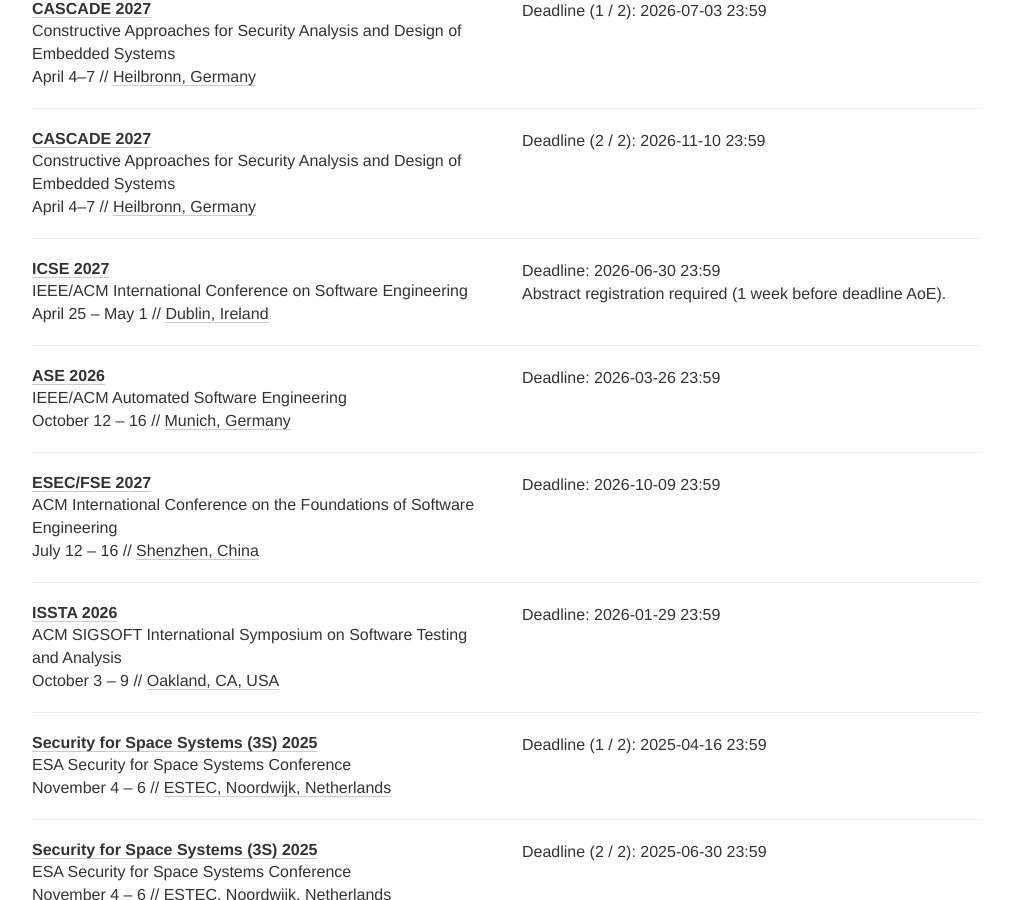
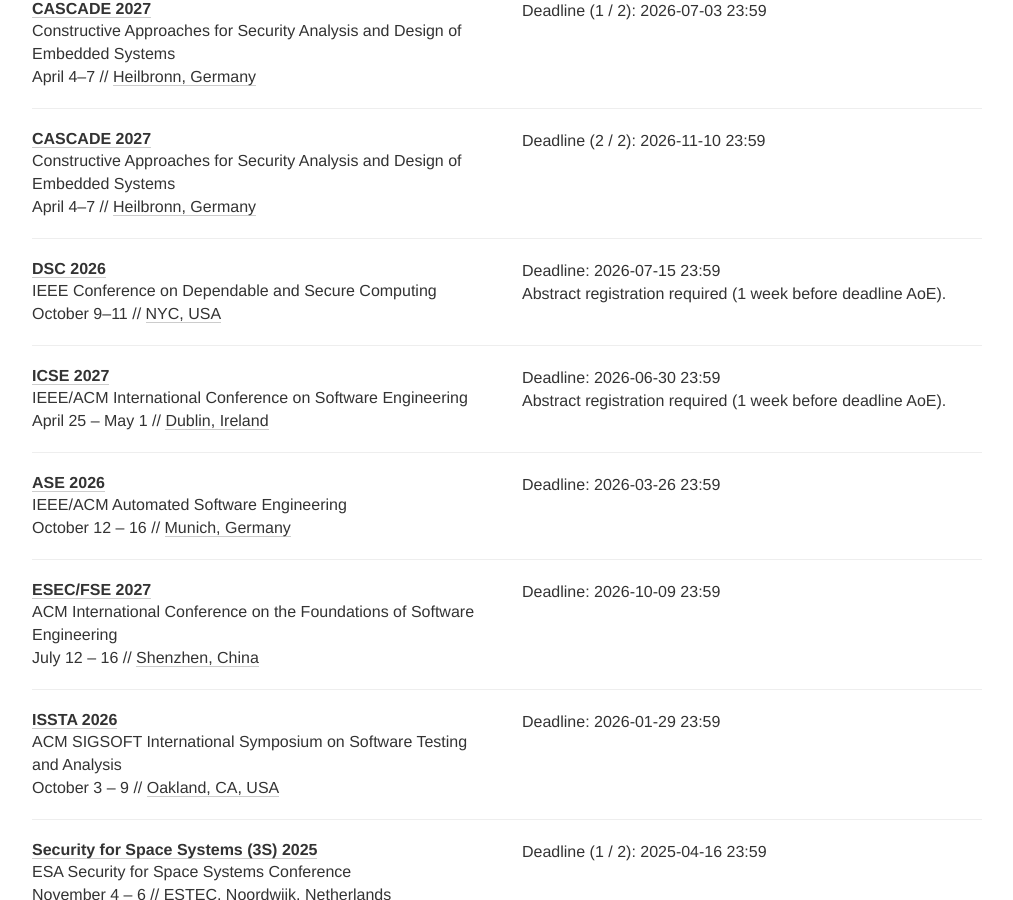
Before and after one commit to sec-deadlines/sec-deadlines.github.io, a Jekyll site: the page built from index.html, in a window 1280 px wide and 900 px high, scrolled down 12466 px. Shown: the whole window, without its empty margins (133-1146 px from the left). Built offline with Jekyll 4.4.1, drawn with Linux system fonts in a browser that asks for light colours; nearby versions of some CDN libraries; comment, search, counter and statistics services are not loaded.

Commit message:
Update conferences.yml

```diff
--- a/_data/conferences.yml
+++ b/_data/conferences.yml
@@ -686,6 +686,16 @@
   place: Heilbronn, Germany
   tags: [CRYPTO, CONF, OTHERS]
 
+- name: DSC
+  description: IEEE Conference on Dependable and Secure Computing
+  year: 2026
+  link: https://attend.ieee.org/dsc-2025/dsc-2026/
+  deadline: ["2026-07-15 23:59"]
+  comment: Abstract registration required (1 week before deadline AoE).
+  date: October 9-11
+  place: NYC, USA
+  tags: [SEC, CONF, OTHERS]
+
 # Software Engineering (Research Track only)
 - name: ICSE
   description: IEEE/ACM International Conference on Software Engineering
```
